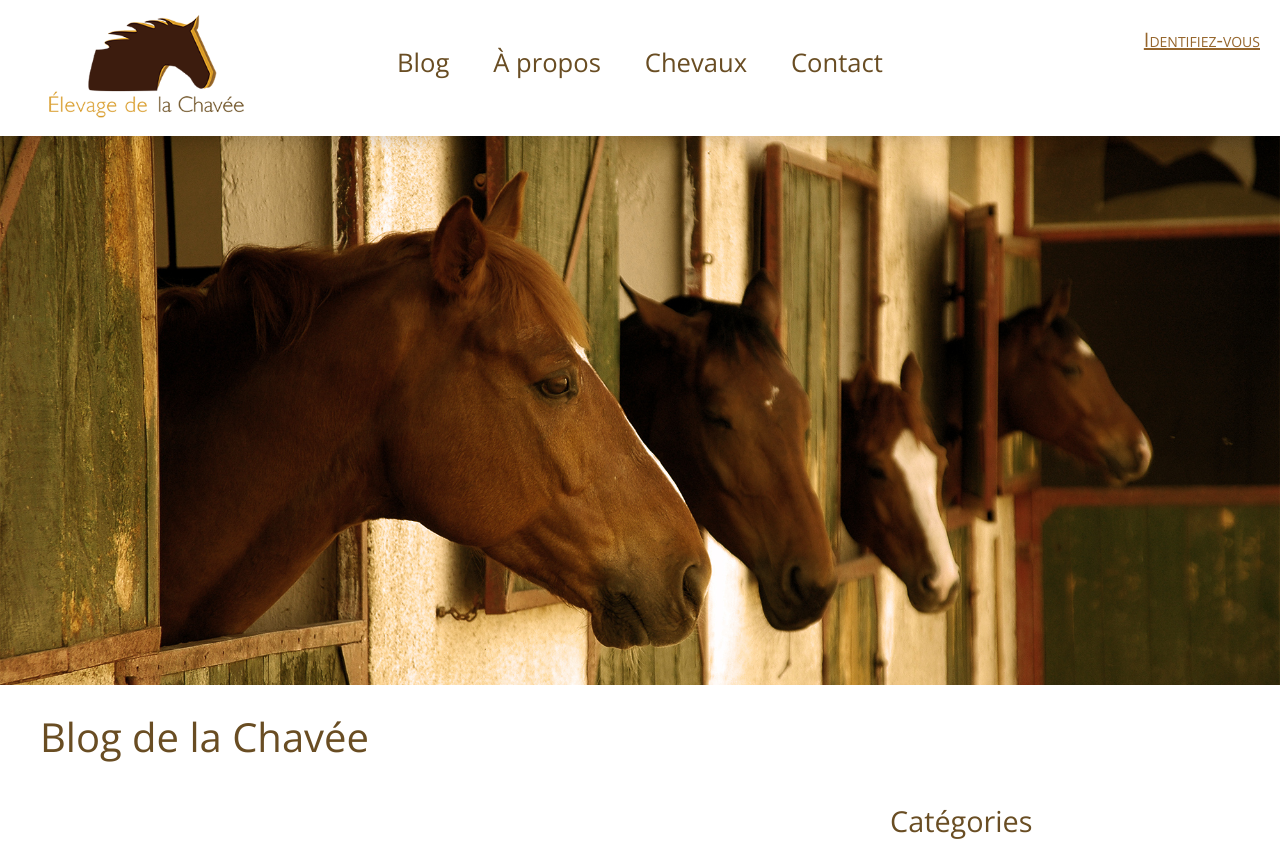
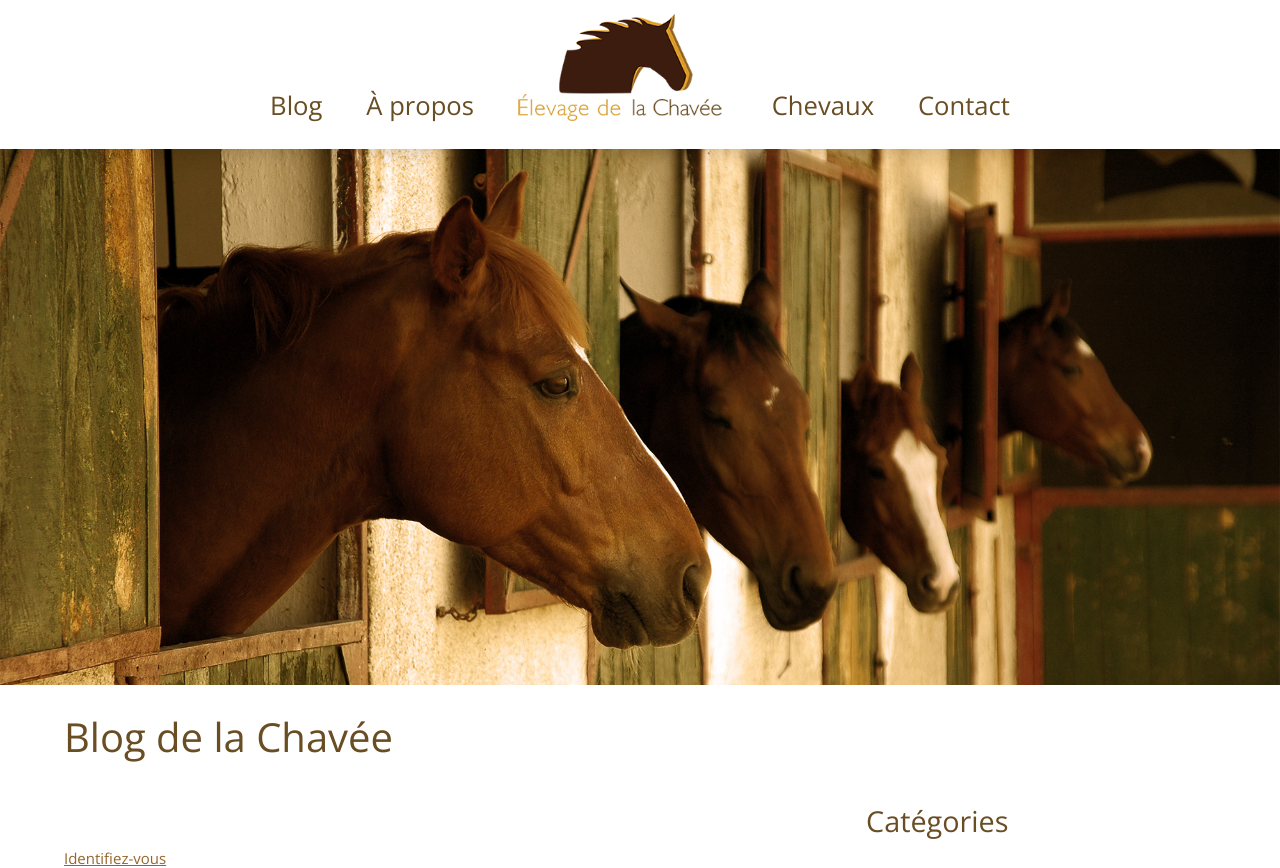
Before and after one commit to Anne-Soso/php, a PHP site: page /php/ in a window 1280 px wide. Before the commit the page ends 839 px from the top, so only its background shows below. Run offline with PHP 8.4, Linux system fonts and the light colour scheme; data that the repository does not hold is empty.

Commit message:
changement nav milieu

```diff
--- a/css/components/site-nav.less
+++ b/css/components/site-nav.less
@@ -4,7 +4,7 @@
   width:100%;
   left:0px;
   background: white;
-  padding:50px 0 60px 0;
+  padding:0px 0 30px 0;
   text-align:center;
   box-shadow:0px 0px 20px rgba(0,0,0,0.2);
 }
@@ -20,23 +20,19 @@
     color:@orange;
   }
 }
-.site-nav__element--logo{
-  position:absolute;
-  left:20px;
-  top:-5px;
-}
+
 .site-nav__logo{
   width:210px;
   position:relative;
-  top:20px;
+  top:14px;
   &:hover{
     opacity:0.7;
   }
 }
 .site-nav__profil{
   position:absolute;
-  right:20px;
-  top:30px;
+  right:5%;
+  top:50px;
   font-variant:small-caps;
   font-size:20px;
 }
--- a/css/components/wrapper.less
+++ b/css/components/wrapper.less
@@ -1,4 +1,4 @@
 .wrapper{
-  width:1200px;
+  width:90%;
   margin:auto;
 }
--- /dev/null
+++ b/css/objects/clearfix.less
@@ -0,0 +1,5 @@
+.clearfix:after{
+  content:" ";
+  display:block;
+  clear:both;
+}
--- a/css/style.css
+++ b/css/style.css
@@ -135,13 +135,18 @@ body {
 a {
   color: #96662d;
 }
+.clearfix:after {
+  content: " ";
+  display: block;
+  clear: both;
+}
 .site-nav {
   position: fixed;
   top: 0px;
   width: 100%;
   left: 0px;
   background: white;
-  padding: 50px 0 60px 0;
+  padding: 0px 0 30px 0;
   text-align: center;
   box-shadow: 0px 0px 20px rgba(0, 0, 0, 0.2);
 }
@@ -158,23 +163,18 @@ a {
 .site-nav__element:hover {
   color: #d79a36;
 }
-.site-nav__element--logo {
-  position: absolute;
-  left: 20px;
-  top: -5px;
-}
 .site-nav__logo {
   width: 210px;
   position: relative;
-  top: 20px;
+  top: 14px;
 }
 .site-nav__logo:hover {
   opacity: 0.7;
 }
 .site-nav__profil {
   position: absolute;
-  right: 20px;
-  top: 30px;
+  right: 5%;
+  top: 50px;
   font-variant: small-caps;
   font-size: 20px;
 }
@@ -185,7 +185,7 @@ a {
   width: 100%;
 }
 .wrapper {
-  width: 1200px;
+  width: 90%;
   margin: auto;
 }
 .main-title {
--- a/css/style.less
+++ b/css/style.less
@@ -8,6 +8,7 @@
 @import 'tools/functions.less';
 
 @import 'objects/inline-block.less';
+@import 'objects/clearfix.less';
 
 @import 'components/site-nav.less';
 @import 'components/site-video.less';
--- a/views/layout.php
+++ b/views/layout.php
@@ -9,30 +9,31 @@
 </head>
 <body>
   <div role="navigation" class="site-nav">
-
-          <a href="#" title="Aller page d'accueil" class="site-nav__element site-nav__element--logo">
-              <img src="img/chavee2.png" class="site-nav__logo" alt="Aller page d'accueil de l'élevage de la Chavée">
-          </a>
-          <a href="#" class="site-nav__element">Blog</a>
-          <a href="#"class="site-nav__element">À propos</a>
-          <a href="#" class="site-nav__element">Chevaux</a>
-          <a href="#" class="site-nav__element">Contact</a>
-          <div class="site-nav__profil">
-            <?php if(!isset($_SESSION['connected'])):?>
-              <a href="?a=collect&e=user">Identifiez-vous</a>
-            <?php else:?>
-              <a href="?a=disconnect&e=user">Déconnectez-vous</a>
-            <?php endif;?>
+          <div class="wrapper">
+            <a href="#" class="site-nav__element">Blog</a>
+            <a href="#"class="site-nav__element">À propos</a>
+            <a href="#" title="Aller page d'accueil" class="site-nav__element site-nav__element--logo">
+                <img src="img/chavee2.png" class="site-nav__logo" alt="Aller page d'accueil de l'élevage de la Chavée">
+            </a>
+            <a href="#" class="site-nav__element">Chevaux</a>
+            <a href="#" class="site-nav__element">Contact</a>
           </div>
   </div>
   <div class="site-video" >
     <img src="img/video.jpg" class="site-video__image"alt="" />
   </div>
   <div class="wrapper">
-    <section class="site-main">
+    <section class="site-main clearfix">
       <h1 class="main-title">Blog de la Chavée</h1>
       <?php include($data['view']);?>
     </section>
+    <div>
+      <?php if(!isset($_SESSION['connected'])):?>
+        <a href="?a=collect&e=user">Identifiez-vous</a>
+      <?php else:?>
+        <a href="?a=disconnect&e=user">Déconnectez-vous</a>
+      <?php endif;?>
+    </div>
   </div>
 </body>
 </html>
```
Also changed, not shown: img/chavee2.png, 1 other file.
